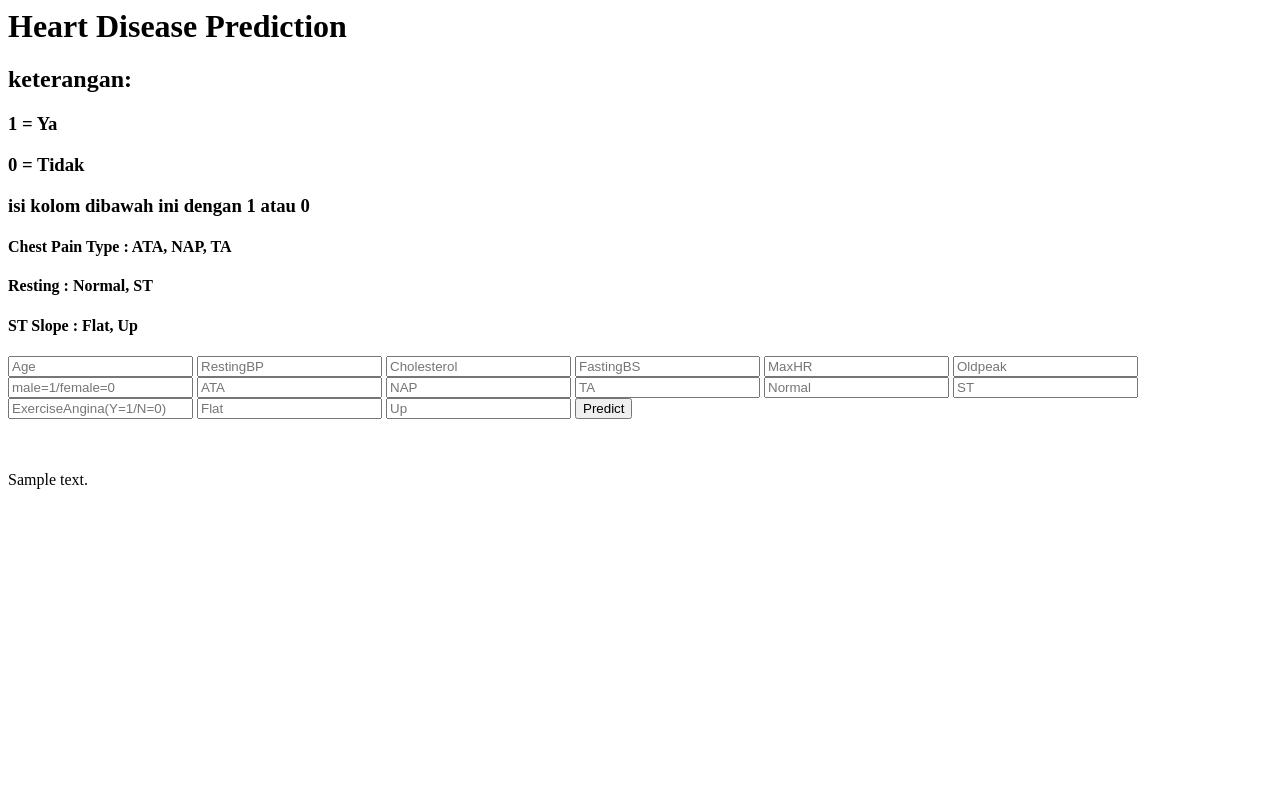
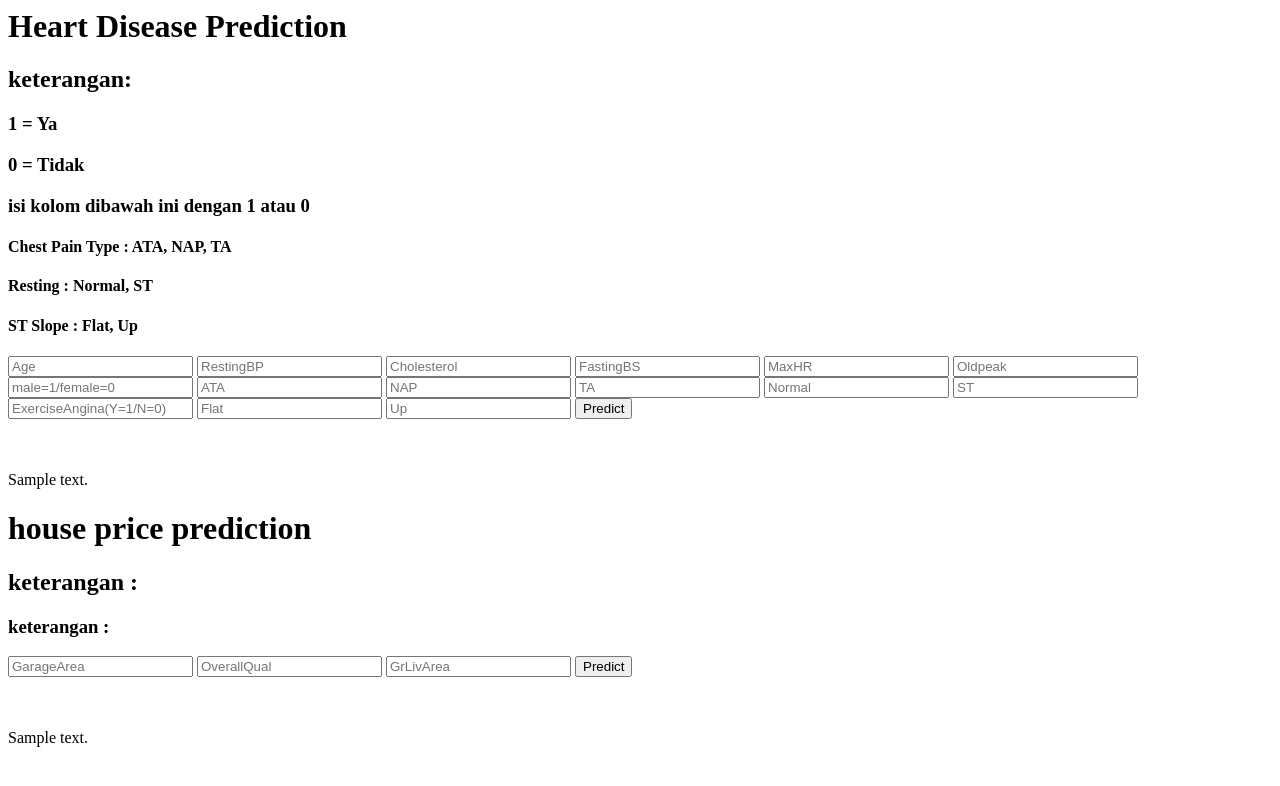
Before and after one commit to briefjaksana/HeartDisease, a Flask app: template templates/index.html in a window 1280 px wide. Shown: the top 786 px of the page. Run offline with Flask 2, Linux system fonts and the light colour scheme; the template is opened without the code that fills it: most values are stand-ins (such as "Sample title", 1, 10 or a date in 2020); parts of the project's set-up code (start-up, migrations or seed data) failed here and were passed over.

Commit message:
Update index.html

```diff
--- a/templates/index.html
+++ b/templates/index.html
@@ -16,7 +16,7 @@
     <h4>Resting : Normal, ST</h4>
     <h4>ST Slope : Flat, Up</h4>
 
-     <!-- Main Input For Receiving Query to ML -->
+    <!-- Main Input For Receiving Query to ML -->
     <form action="{{ url_for('predict')}}"method="post">
         <input type="text" name="age" placeholder="Age" required="required" />
         <input type="text" name="RestingBP" placeholder="RestingBP" required="required" />
@@ -41,6 +41,19 @@
    <br>
    {{ prediction_text }}
 
+    <h1>house price prediction</h1>
+    <h2>keterangan :</h2>
+    <h3>keterangan :</h3>
+    <form action="{{ url_for('predict1')}}"method="post">
+        <input type="text" name="GarageArea" placeholder="GarageArea" required="required" />
+        <input type="text" name="OverallQual" placeholder="OverallQual" required="required" />
+        <input type="text" name="GrLivArea" placeholder="GrLivArea" required="required" />
+
+        <button type="submit" class="btn btn-primary btn-block btn-large">Predict</button>
+    </form>
+    <br>
+    <br>
+   {{ prediction1_text }}
  </div>
 
 
```
